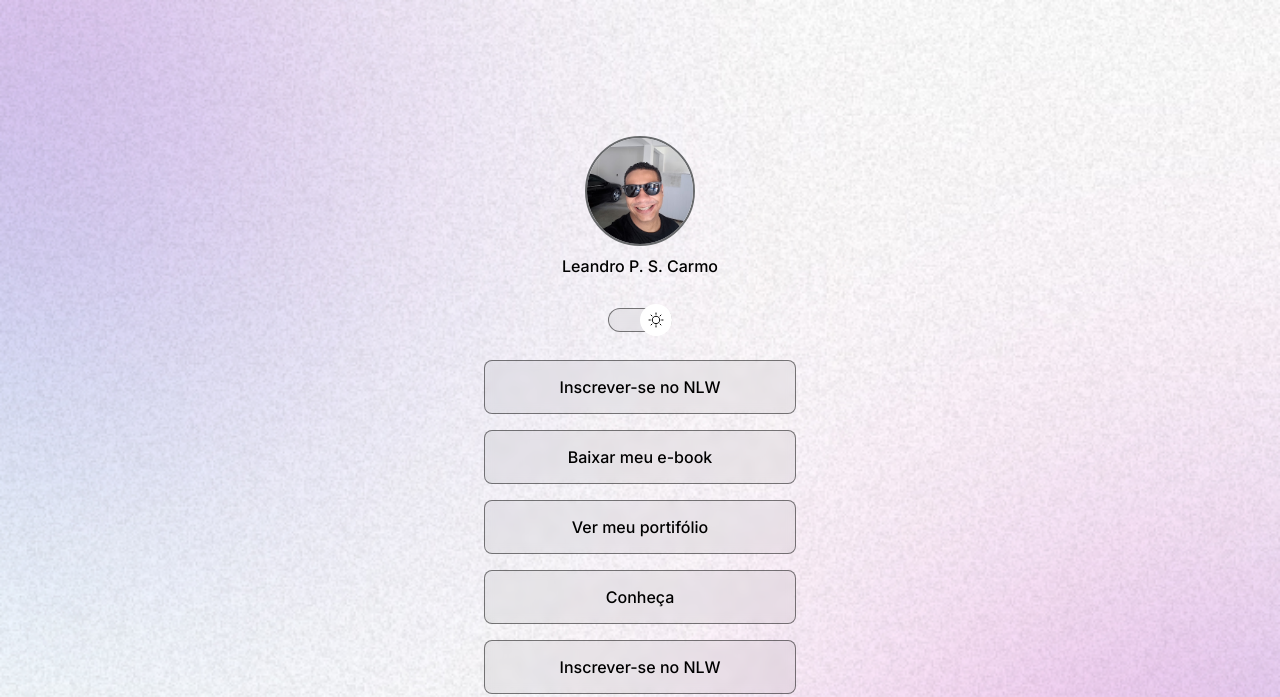
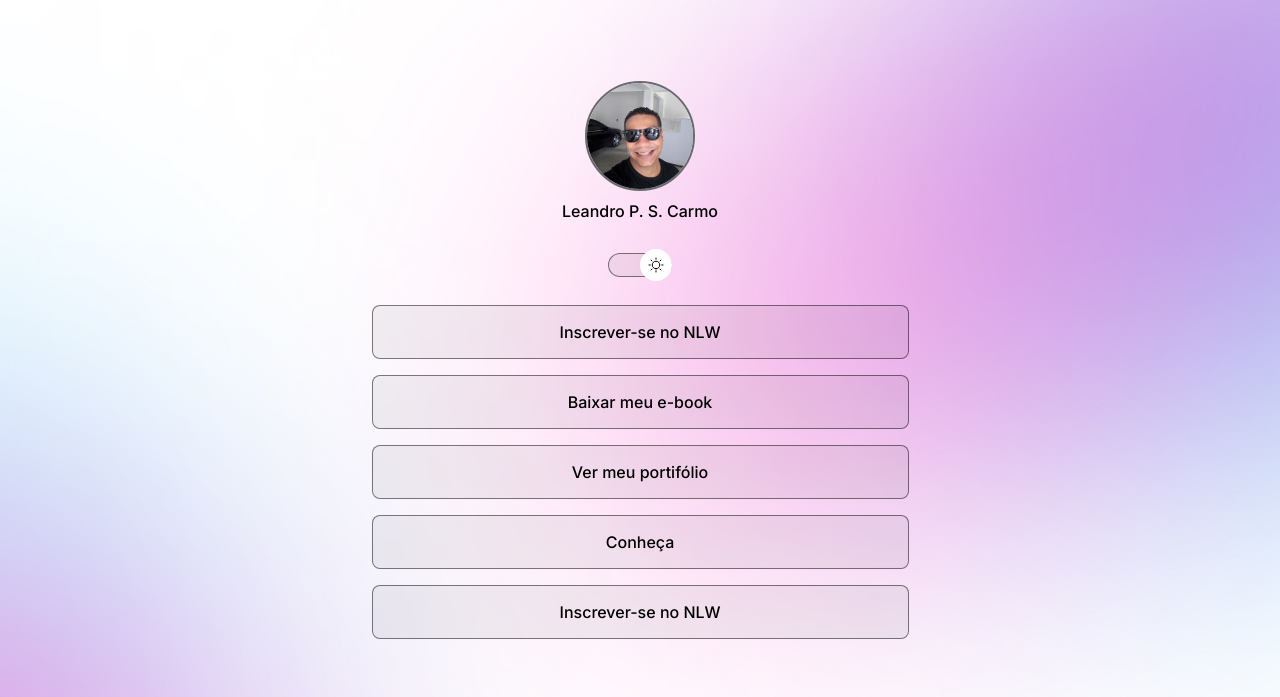
Before and after one commit to leandrocarmo/link-aggregator, a plain HTML site: page index.html in a window 1280 px wide. Shown: the top 697 px of the page. Drawn offline with nearby package versions, Linux system fonts and the light colour scheme.

Commit message:
add media query

```diff
--- a/css/style.css
+++ b/css/style.css
@@ -25,10 +25,8 @@
 }
 
 body {
-    display: flex;
-    align-items: center;
-    flex-direction: column;
     background: var(--bg-url) no-repeat top center/cover;
+    height: 100vh;
 }
 
 body * {
@@ -37,7 +35,8 @@ body * {
 }
 
 #container {
-    width: 360px;
+    width: 100%;
+    max-width: 585px;
     margin: 56px auto 0;
     padding: 0 24px;
 }
@@ -149,3 +148,13 @@ footer {
     text-align: center;
     font-size: 14px;
 }
+
+@media (min-width: 700px) {
+    :root {
+        --bg-url: url(../assets/bg-desktop.jpg);
+    }
+
+    .light {
+        --bg-url: url(../assets/bg-desktop-light.jpg);
+    }
+}
```
